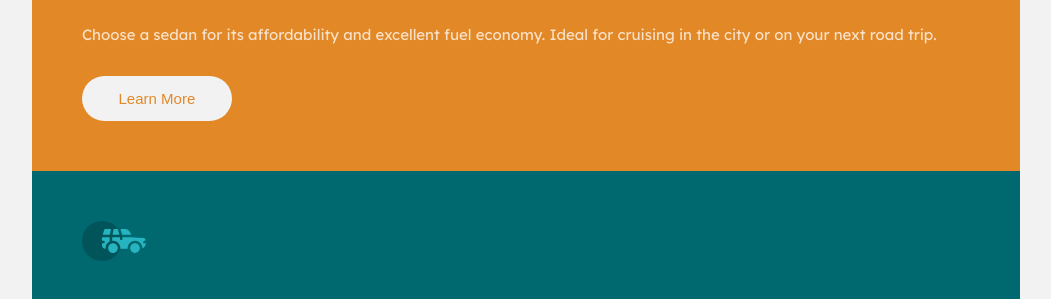
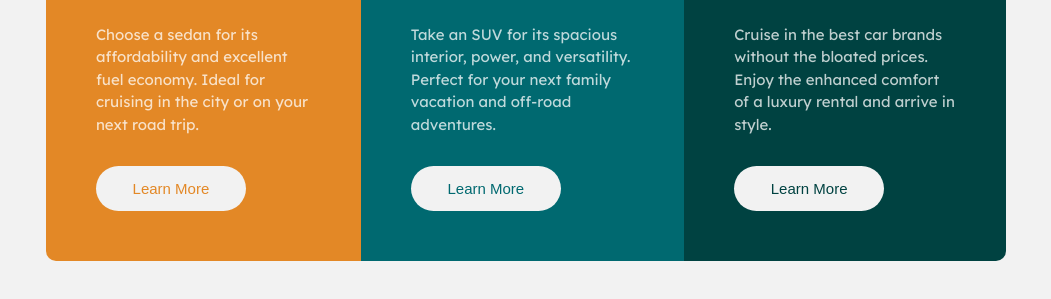
Before and after one commit to jhaynes322/3-column-preview-card, a plain HTML site: page index.html in a window 1280 px wide. Shown: the part 285-584 px from the top of the page, without its empty margins (114-1165 px from the left). Drawn offline with Linux system fonts and the light colour scheme.

Commit message:
Fixed media query for responsiveness.

```diff
--- a/styles.css
+++ b/styles.css
@@ -109,13 +109,14 @@ button {
     background-color: var(--very-dark-cyan);
 }
 
-/*
-@media only screen and (max-width: 1440px) {
+
+@media only screen and (min-width: 900px) {
+
     .main-container {
         display: flex;
         flex-direction: row;
-        width: 920px;
-        height: 500px;
+        max-width: 75vw;
+        height: auto;
         justify-content: center;
         align-items: center;
     }
@@ -124,4 +125,9 @@ button {
         border-bottom-left-radius: 10px;
         border-top-right-radius: 0px;
     }
+
+    .luxury-box {
+        border-bottom-left-radius: 0px;
+        border-top-right-radius: 10px;
+    }
 }
```
